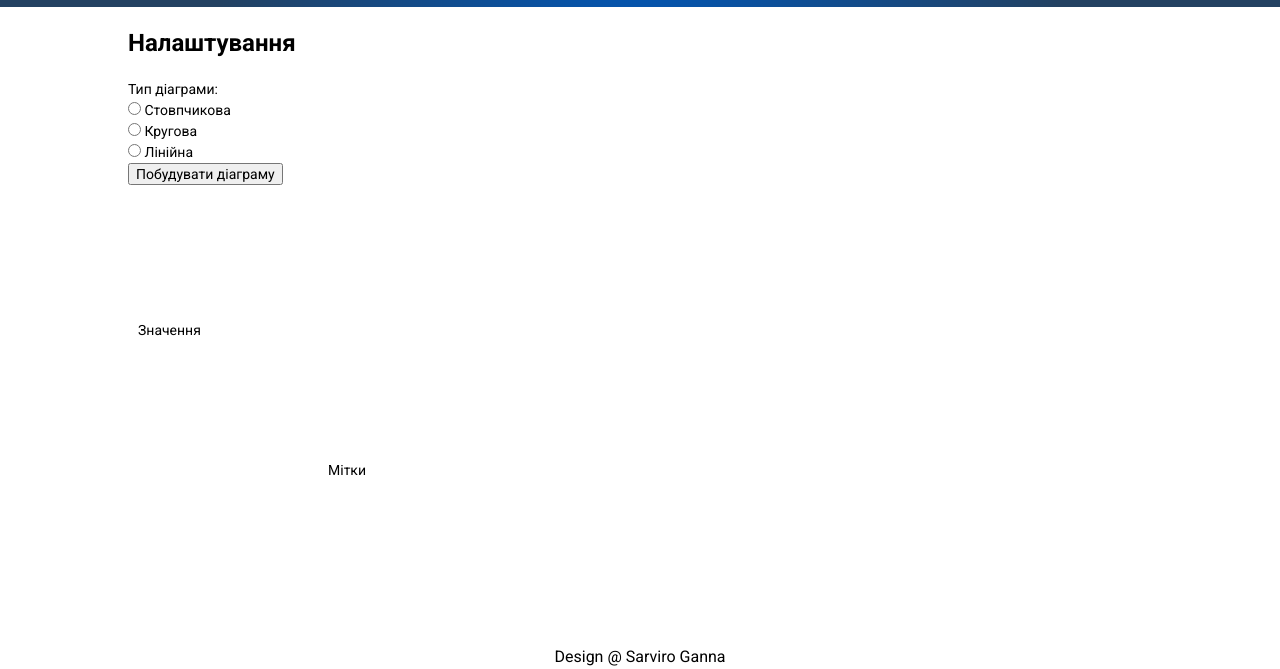
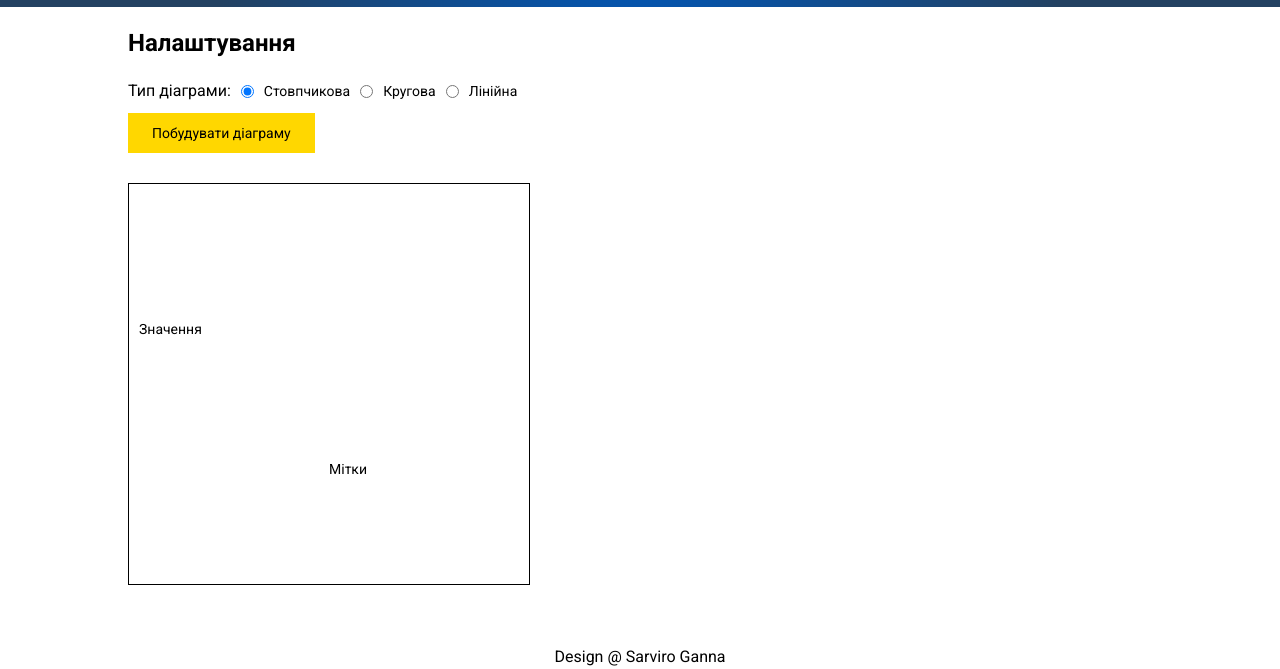
Before and after one commit to Annka-Sarviro/GraphItUp, a website built with Vite: page chart.html in a window 1280 px wide. Shown: the part 131-800 px from the top of the page. Built offline with nearby package versions, Linux system fonts and the light colour scheme.

Commit message:
fix settings style

```diff
--- a/chart.html
+++ b/chart.html
@@ -40,23 +40,23 @@
     <main>
       <section class="section">
         <div class="container">
-          <div>
+          <div class="settings">
             <h2 class="settings-title">Налаштування</h2>
-            <label>Тип діаграми:</label>
-            <div>
-              <input type="radio" id="chartTypeBar" name="chartType" value="bar" />
+            <div class="type-wrapper">
+              <p class="type-title">Тип діаграми:</p>
+
+              <input type="radio" id="chartTypeBar" name="chartType" value="bar" checked />
               <label for="chartTypeBar">Стовпчикова</label>
-            </div>
-            <div>
+
               <input type="radio" id="chartTypePie" name="chartType" value="pie" />
               <label for="chartTypePie">Кругова</label>
-            </div>
-            <div>
+
               <input type="radio" id="chartTypeLine" name="chartType" value="line" />
               <label for="chartTypeLine">Лінійна</label>
             </div>
-            <button id="drawChart">Побудувати діаграму</button>
+            <button id="drawChart" class="button-secondary">Побудувати діаграму</button>
           </div>
+
           <svg id="chartSVG" width="400" height="300"></svg>
         </div>
       </section>
@@ -65,7 +65,6 @@
           <table id="dataTable"></table>
         </div>
       </section>
-      <!-- <table id="dataTable"></table> -->
     </main>
     <footer>
       <div class="footer"><p>Design @ Sarviro Ganna</p></div>
--- a/src/js/chart.js
+++ b/src/js/chart.js
@@ -32,7 +32,7 @@ function drawChart(type) {
   const fiveColor = getComputedStyle(document.body).getPropertyValue("--five-color").trim();
 
   const colors = [oneColor, twoColor, threeColor, fourColor, fiveColor];
-  console.log(colors);
+
   if (type === "bar") {
     const maxVal = Math.max(...values);
     const barWidth = chartSVG.clientWidth / values.length;
@@ -162,7 +162,6 @@ const radioButtons = document.querySelectorAll('input[name="chartType"]');
 radioButtons.forEach(radio => {
   radio.addEventListener("change", e => {
     chartType = e.target.value;
-    console.log("Тип діаграми:", chartType); // Виводимо вибраний тип діаграми
   });
 });
 
--- a/styles.css
+++ b/styles.css
@@ -4,9 +4,9 @@
   font-family: "Roboto", sans-serif;
   line-height: 1.5;
   font-weight: 400;
+  --font-size: 14px;
 
   /* Colors */
-  --font-size: 14px;
   --primary-blue: #003366;
   --primary-blue-hover: #00284d;
   --secondary-blue: #0056a2;
@@ -311,44 +311,7 @@ main {
   }
 }
 
-/*
-table {
-  border-collapse: collapse;
-  width: 100%;
-  margin-top: 20px;
-}
-th,
-td {
-  border: 1px solid #ddd;
-  padding: 8px;
-  text-align: left;
-}
-th {
-  background-color: #f2f2f2;
-}
-.file-info {
-  margin: 10px 0;
-}
-
-.chart-container {
-  display: flex;
-  justify-content: center;
-  align-items: center;
-  margin-top: 20px;
-}
-#chartSVG {
-  width: 400px;
-  height: 400px;
-  border: 1px solid black;
-}
-.controls {
-  margin-bottom: 20px;
-}
-.controls label {
-  margin-right: 10px;
-} */
-
-/* Header */
+/* -------- Header ---------- */
 .header {
   background: radial-gradient(425.02px at 50% 50%, #0057b8 0%, #234161 100%);
   display: flex;
@@ -524,6 +487,10 @@ th {
 }
 
 /* ---------- Chart page ------------- */
+.settings {
+  margin-bottom: 30px;
+}
+
 .settings-title {
   margin-bottom: 20px;
 }
@@ -582,20 +549,20 @@ th {
   cursor: pointer;
   border: 2px solid var(--grey);
   opacity: 0.5;
-  transition: opacity 0.3s;
+  transition: opacity 0.3s ease;
 }
 
 .dropdown-item:hover,
 .dropdown-item.active {
-  opacity: 1; /* Змінюємо непрозорість для активного та елемента на hover */
+  opacity: 1;
 }
 
 .dropdown-item.active {
-  background-color: rgba(255, 255, 255, 0.1); /* Додаємо легкий фон для активного елемента */
+  background-color: rgba(255, 255, 255, 0.1);
 }
 
 .dropdown-item:hover {
-  opacity: 1; /* Під час наведенні змінюємо непрозорість */
+  opacity: 1;
 }
 
 .dropdown .dropdown-item:hover {
@@ -676,6 +643,33 @@ th {
   display: none;
 }
 
+.type-wrapper {
+  display: flex;
+  column-gap: 10px;
+  align-items: center;
+  margin-bottom: 10px;
+}
+
+/* ----- Cart ----------- */
+
+.chart-container {
+  display: flex;
+  justify-content: center;
+  align-items: center;
+  margin-top: 20px;
+}
+#chartSVG {
+  width: 400px;
+  height: 400px;
+  border: 1px solid black;
+}
+.controls {
+  margin-bottom: 20px;
+}
+.controls label {
+  margin-right: 10px;
+}
+
 @keyframes spin {
   0% {
     transform: rotate(0deg);
```
